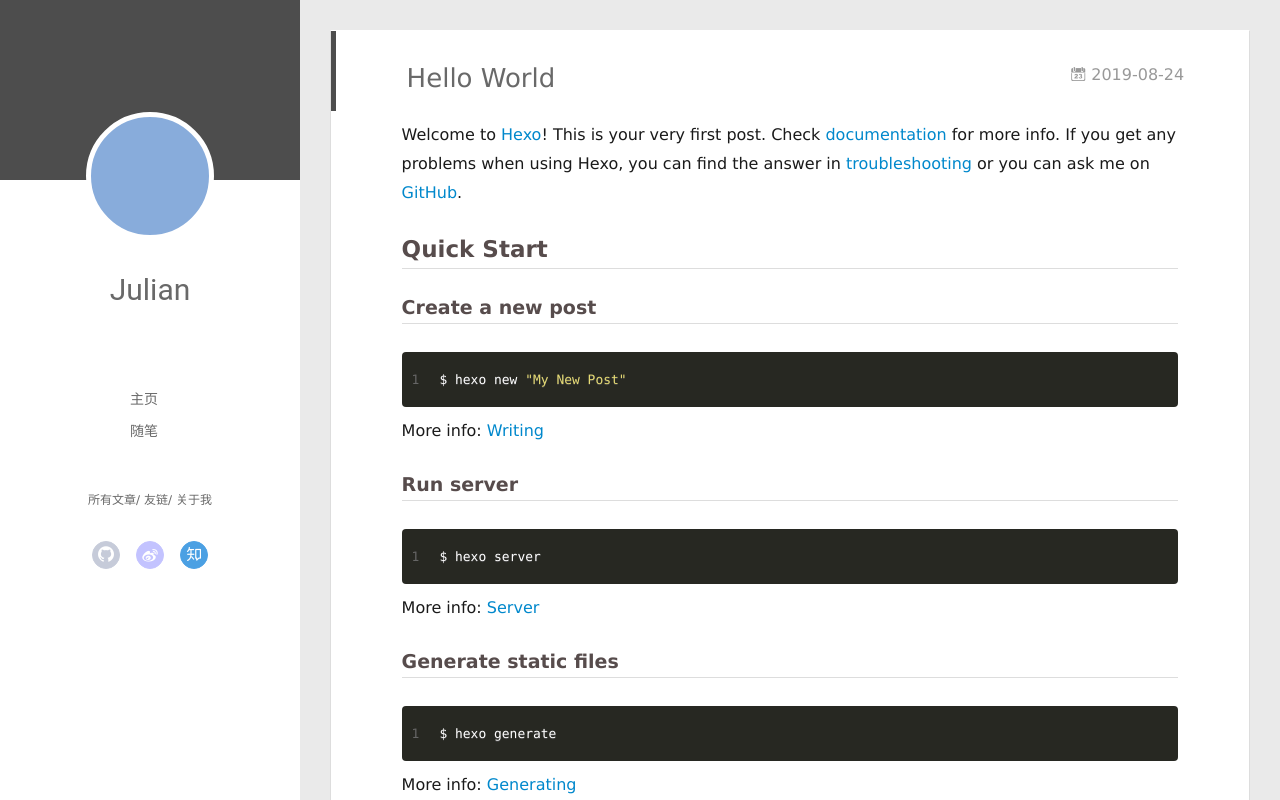
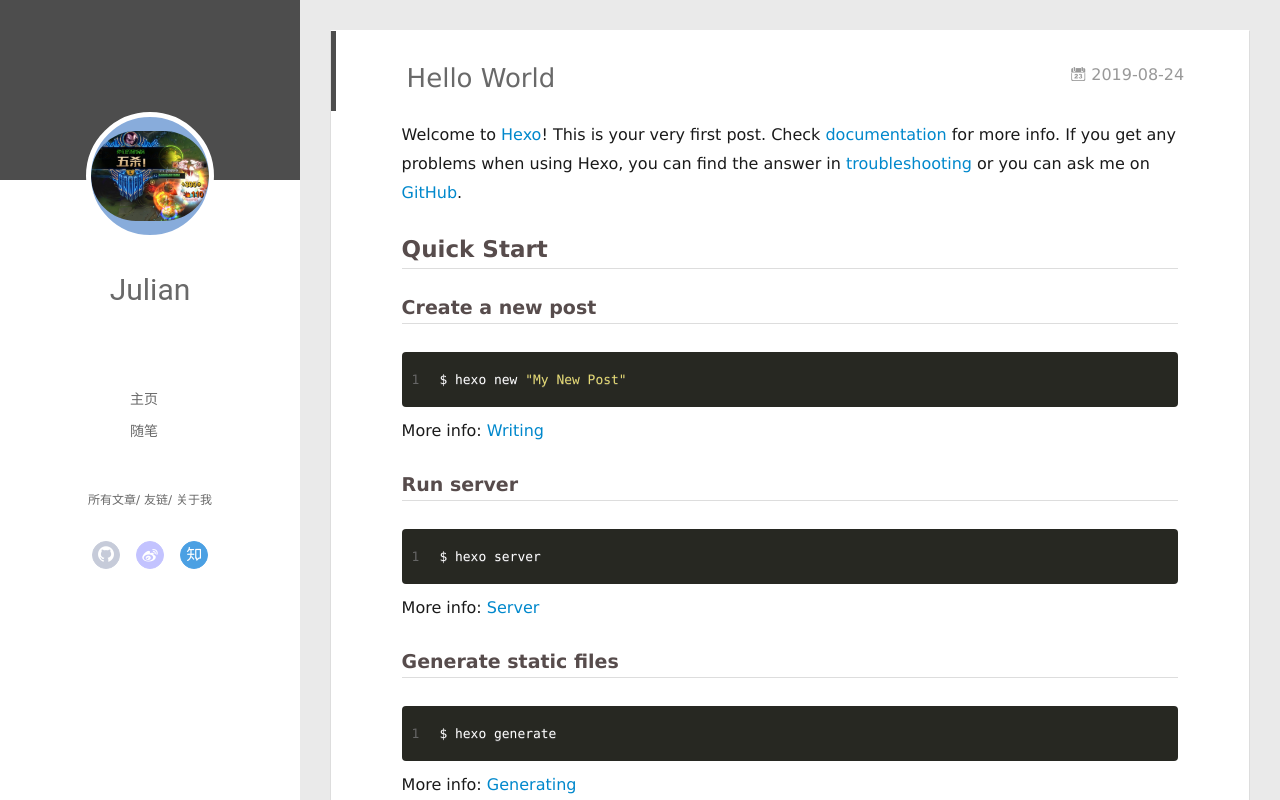
Before and after one commit to zhuguoguo/zhuguoguo.github.io, a plain HTML site: page 2019/08/24/hello-world/index.html in a window 1280 px wide. Drawn offline with Linux system fonts and the light colour scheme; no server answers.

Commit message:
Site updated: 2019-09-28 16:09:11

```diff
--- a/2019/08/24/hello-world/index.html
+++ b/2019/08/24/hello-world/index.html
@@ -45,7 +45,7 @@
 <div class="intrude-less">
 	<header id="header" class="inner">
 		<a href="/" class="profilepic">
-			<img src="" class="js-avatar">
+			<img src="/assets/img/me.png" class="js-avatar">
 		</a>
 		<hgroup>
 		  <h1 class="header-author"><a href="/">Julian</a></h1>
@@ -101,7 +101,7 @@
 	<div class="intrude-less">
 		<header id="header" class="inner">
 			<div class="profilepic">
-				<img src="" class="js-avatar">
+				<img src="/assets/img/me.png" class="js-avatar">
 			</div>
 			<hgroup>
 			  <h1 class="header-author js-header-author">Julian</h1>
```
Also changed, not shown: archives/2019/08/index.html (+2 -2 lines), archives/2019/index.html (+2 -2 lines), archives/index.html (+2 -2 lines), index.html (+2 -2 lines), assets/img/me.PNG (added).
